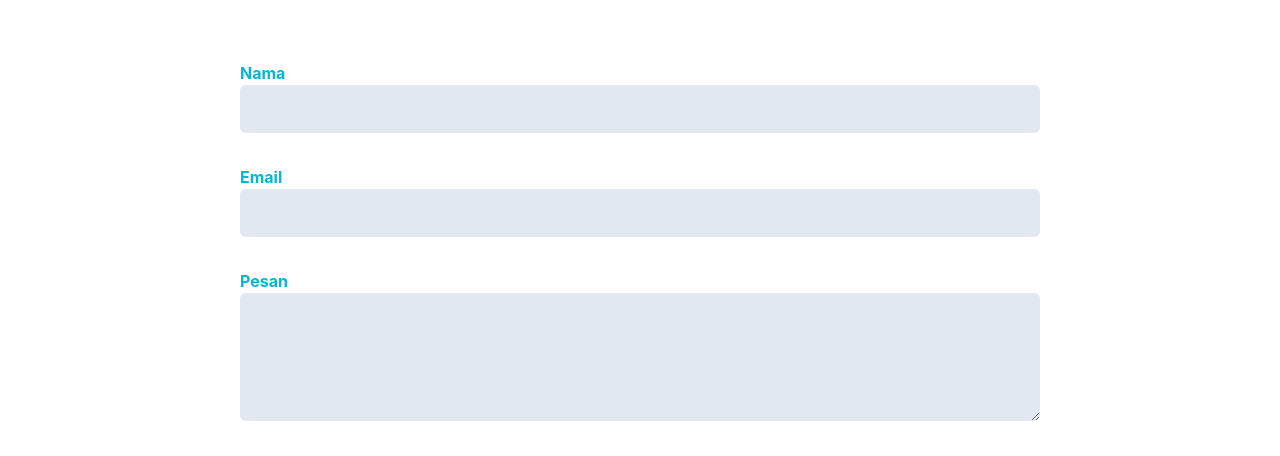
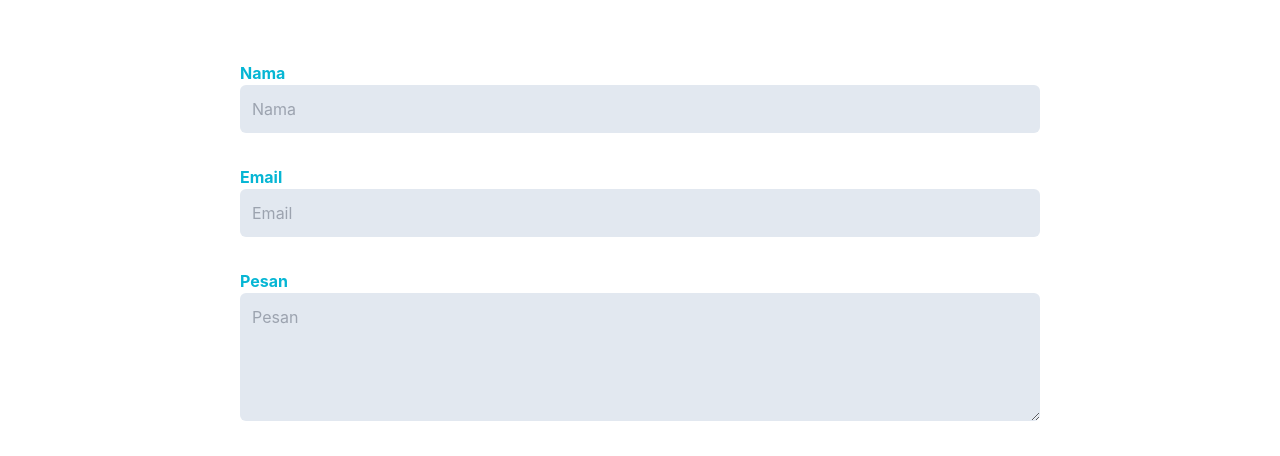
Before and after one commit to miftahululum002/portfolio-tailwind, a website: page index.html in a window 1280 px wide. Shown: the part 7673-8129 px from the top of the page. Drawn offline with nearby package versions, Linux system fonts and the light colour scheme; files that its build step writes are made by us from their sources.

Commit message:
placeholder

```diff
--- a/index.html
+++ b/index.html
@@ -442,17 +442,20 @@
                     <div class="w-full px-4 mb-8">
                         <label for="name" class="text-base font-bold text-primary">Nama</label>
                         <input type="text" id="name"
-                            class="w-full bg-slate-200 text-dark p-3 rounded-md focus:outline-none focus:ring-primary focus:ring-1 focus:border-primary" />
+                            class="w-full bg-slate-200 text-dark p-3 rounded-md focus:outline-none focus:ring-primary focus:ring-1 focus:border-primary"
+                            placeholder="Nama" />
                     </div>
                     <div class="w-full px-4 mb-8">
                         <label for="email" class="text-base font-bold text-primary">Email</label>
                         <input type="email" id="email"
-                            class="w-full bg-slate-200 text-dark p-3 rounded-md focus:outline-none focus:ring-primary focus:ring-1 focus:border-primary" />
+                            class="w-full bg-slate-200 text-dark p-3 rounded-md focus:outline-none focus:ring-primary focus:ring-1 focus:border-primary"
+                            placeholder="Email" />
                     </div>
                     <div class="w-full px-4 mb-8">
                         <label for="message" class="text-base font-bold text-primary">Pesan</label>
-                        <textarea type="email" id="email"
-                            class="w-full bg-slate-200 text-dark p-3 rounded-md focus:outline-none focus:ring-primary focus:ring-1 focus:border-primary h-32"></textarea>
+                        <textarea id="message"
+                            class="w-full bg-slate-200 text-dark p-3 rounded-md focus:outline-none focus:ring-primary focus:ring-1 focus:border-primary h-32"
+                            placeholder="Pesan"></textarea>
                     </div>
                     <div class="w-full px-4">
                         <button type="button"
```
